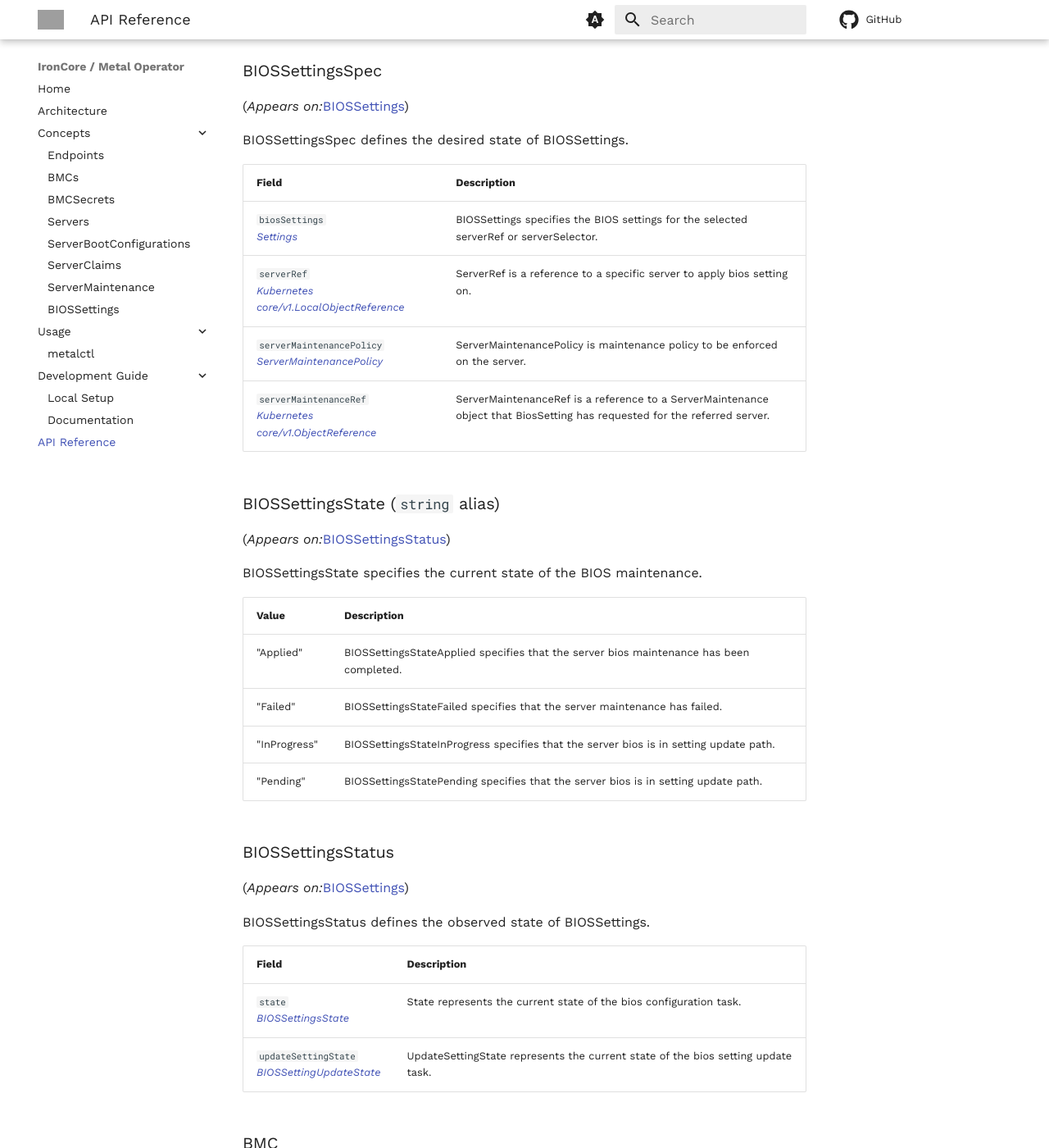
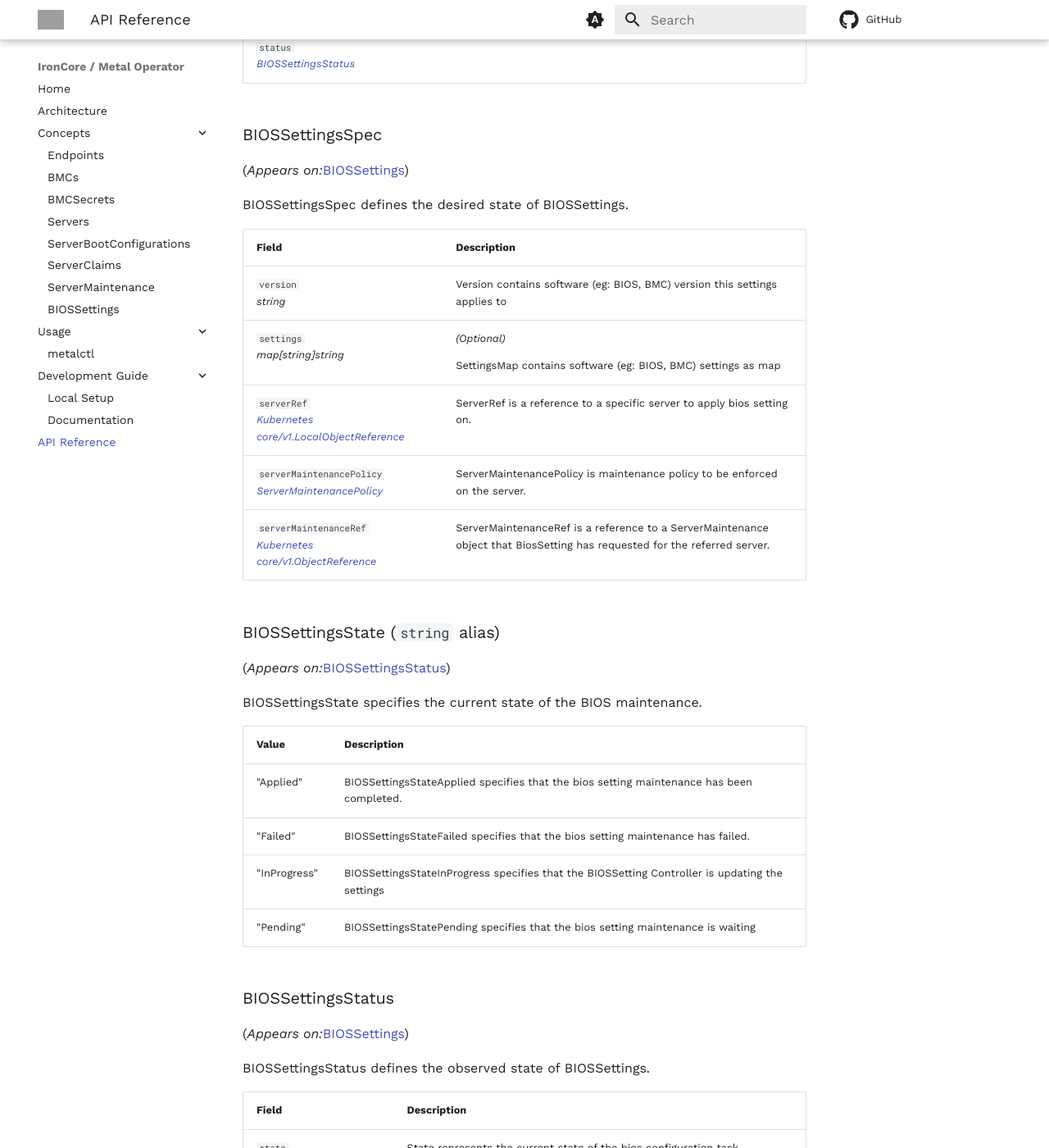
Before and after one commit to ironcore-dev/metal-operator, an MkDocs documentation site: the page built from docs/api-reference/api.md, in a window 1280 px wide and 1400 px high, scrolled down 1647 px. Shown: the whole window at 82% size. Built offline with MkDocs 1.6.1 and Material for MkDocs 9.7.7, drawn with Linux system fonts in a browser that asks for light colours; comment, search, counter and statistics services are not loaded; some of the changed text lies outside the part shown; grey boxes are pictures that could not be loaded.

Commit message:
improve documentation for biosSettings

```diff
--- a/docs/api-reference/api.md
+++ b/docs/api-reference/api.md
@@ -80,15 +80,25 @@ BIOSSettingsSpec
 <table>
 <tr>
 <td>
-<code>biosSettings</code><br/>
-<em>
-<a href="#metal.ironcore.dev/v1alpha1.Settings">
-Settings
-</a>
-</em>
-</td>
-<td>
-<p>BIOSSettings specifies the BIOS settings for the selected serverRef or serverSelector.</p>
+<code>version</code><br/>
+<em>
+string
+</em>
+</td>
+<td>
+<p>Version contains software (eg: BIOS, BMC) version this settings applies to</p>
+</td>
+</tr>
+<tr>
+<td>
+<code>settings</code><br/>
+<em>
+map[string]string
+</em>
+</td>
+<td>
+<em>(Optional)</em>
+<p>SettingsMap contains software (eg: BIOS, BMC) settings as map</p>
 </td>
 </tr>
 <tr>
@@ -165,15 +175,25 @@ BIOSSettingsStatus
 <tbody>
 <tr>
 <td>
-<code>biosSettings</code><br/>
-<em>
-<a href="#metal.ironcore.dev/v1alpha1.Settings">
-Settings
-</a>
-</em>
-</td>
-<td>
-<p>BIOSSettings specifies the BIOS settings for the selected serverRef or serverSelector.</p>
+<code>version</code><br/>
+<em>
+string
+</em>
+</td>
+<td>
+<p>Version contains software (eg: BIOS, BMC) version this settings applies to</p>
+</td>
+</tr>
+<tr>
+<td>
+<code>settings</code><br/>
+<em>
+map[string]string
+</em>
+</td>
+<td>
+<em>(Optional)</em>
+<p>SettingsMap contains software (eg: BIOS, BMC) settings as map</p>
 </td>
 </tr>
 <tr>
@@ -233,16 +253,16 @@ Kubernetes core/v1.ObjectReference
 </tr>
 </thead>
 <tbody><tr><td><p>&#34;Applied&#34;</p></td>
-<td><p>BIOSSettingsStateApplied specifies that the server bios maintenance has been completed.</p>
+<td><p>BIOSSettingsStateApplied specifies that the bios setting maintenance has been completed.</p>
 </td>
 </tr><tr><td><p>&#34;Failed&#34;</p></td>
-<td><p>BIOSSettingsStateFailed specifies that the server maintenance has failed.</p>
+<td><p>BIOSSettingsStateFailed specifies that the bios setting maintenance has failed.</p>
 </td>
 </tr><tr><td><p>&#34;InProgress&#34;</p></td>
-<td><p>BIOSSettingsStateInProgress specifies that the server bios is in setting update path.</p>
+<td><p>BIOSSettingsStateInProgress specifies that the BIOSSetting Controller is updating the settings</p>
 </td>
 </tr><tr><td><p>&#34;Pending&#34;</p></td>
-<td><p>BIOSSettingsStatePending specifies that the server bios is in setting update path.</p>
+<td><p>BIOSSettingsStatePending specifies that the bios setting maintenance is waiting</p>
 </td>
 </tr></tbody>
 </table>
@@ -2854,46 +2874,6 @@ k8s.io/apimachinery/pkg/api/resource.Quantity
 </tr>
 </tbody>
 </table>
-<h3 id="metal.ironcore.dev/v1alpha1.Settings">Settings
-</h3>
-<p>
-(<em>Appears on:</em><a href="#metal.ironcore.dev/v1alpha1.BIOSSettingsSpec">BIOSSettingsSpec</a>)
-</p>
-<div>
-</div>
-<table>
-<thead>
-<tr>
-<th>Field</th>
-<th>Description</th>
-</tr>
-</thead>
-<tbody>
-<tr>
-<td>
-<code>version</code><br/>
-<em>
-string
-</em>
-</td>
-<td>
-<p>Version contains BIOS version this settings applies to</p>
-</td>
-</tr>
-<tr>
-<td>
-<code>settings</code><br/>
-<em>
-map[string]string
-</em>
-</td>
-<td>
-<em>(Optional)</em>
-<p>SettingsMap contains bios settings as map</p>
-</td>
-</tr>
-</tbody>
-</table>
 <h3 id="metal.ironcore.dev/v1alpha1.Storage">Storage
 </h3>
 <p>
```
Also changed, not shown: other parts of docs/api-reference/api.md (+2 -2 lines), 11 other files.
